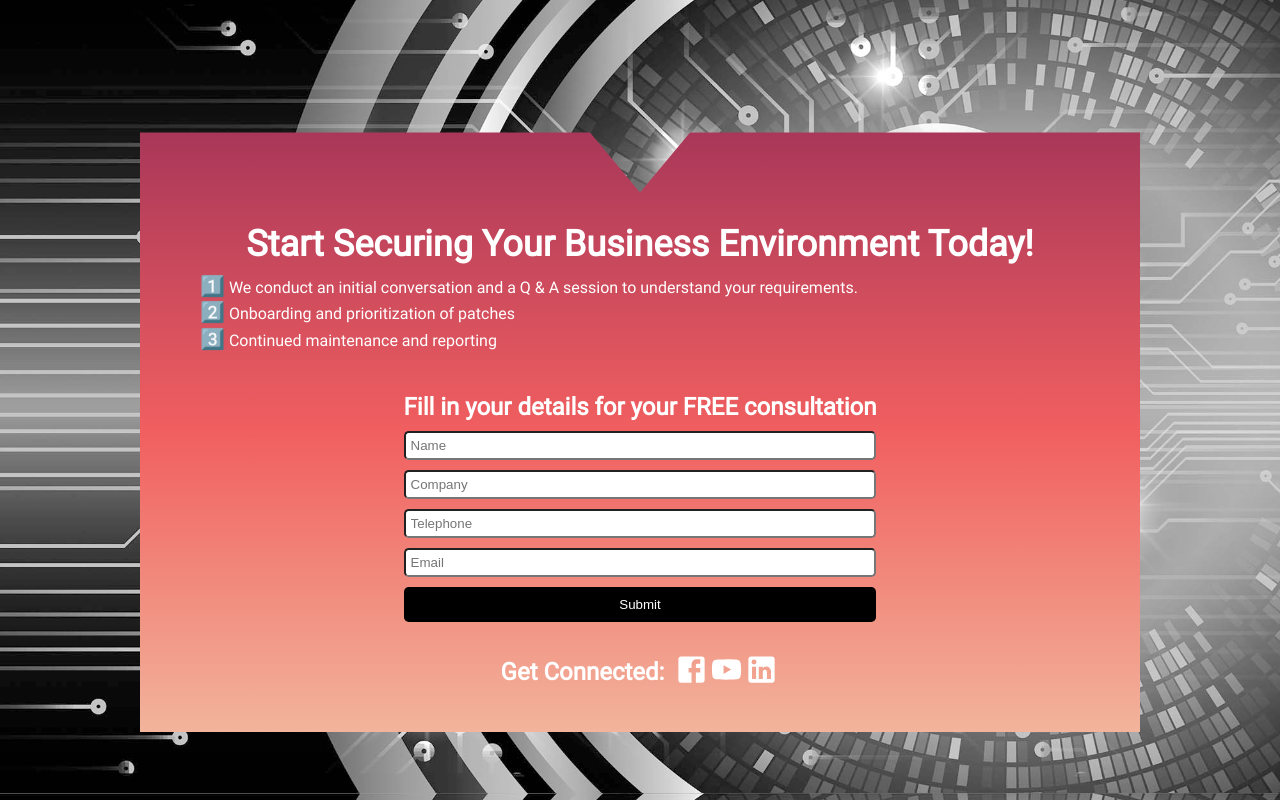
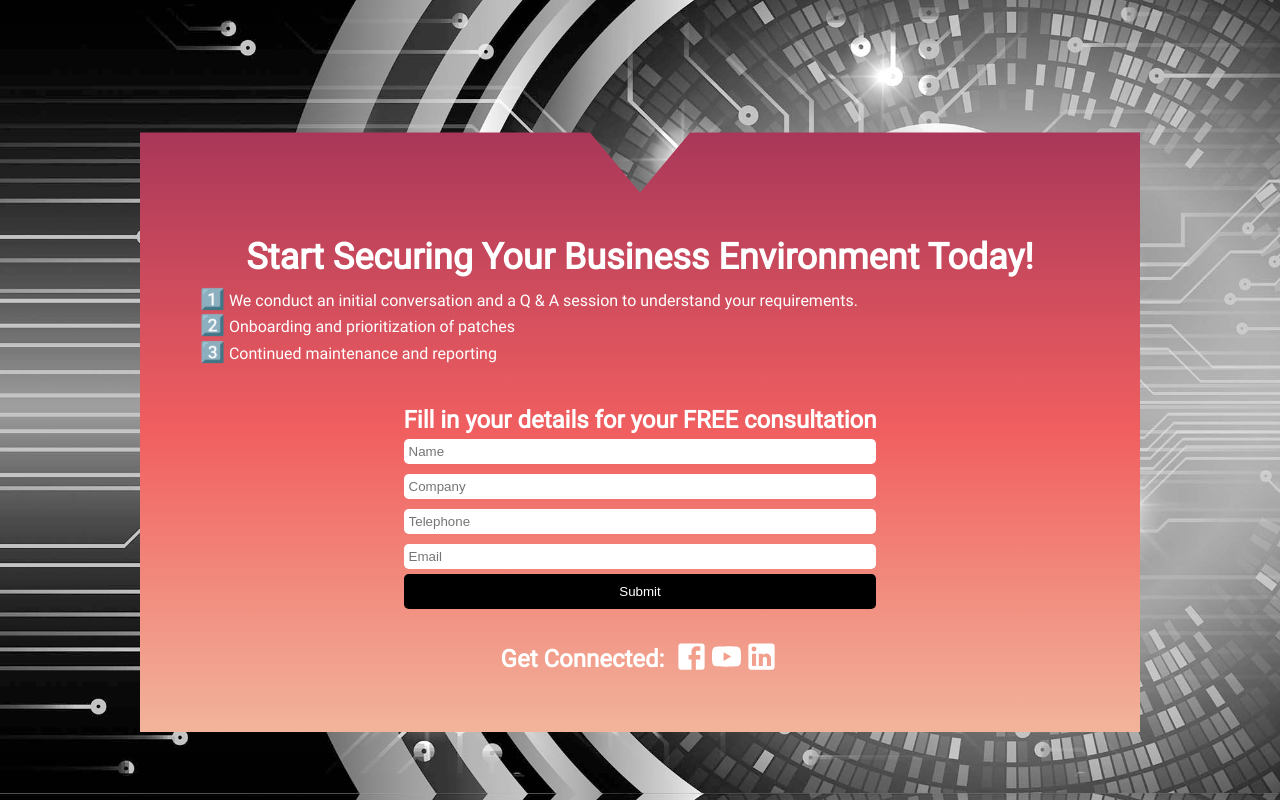
Before and after one commit to mrpeterhanley/patch-vunerability-experts, a Gatsby site: page / in a window 1280 px wide. Shown: the part 3207-4007 px from the top of the page. Built offline with nearby package versions, Linux system fonts and the light colour scheme; Gatsby itself is replaced by a stand-in of ours.

Commit message:
Adjusted styling

```diff
--- a/src/components/GetStarted.js
+++ b/src/components/GetStarted.js
@@ -45,13 +45,14 @@
     form {
         display: flex;
         flex-direction: column;
-        gap: 10px;
         margin: 20px;
     }
 
     input {
         padding: 5px;
         border-radius: 0.3rem;
+        border: none;
+        margin: 5px 0;
     }
 
     button {
@@ -80,7 +81,7 @@
 
     @media screen and (max-width: 700px) {
         .inner {
-            padding: 100px 20px;
+            padding: 100px 20px 20px 20px;
             clip-path: polygon(0 0, 35% 0, 50% 10%, 65% 0, 100% 0, 100% 100%, 65% 100%, 50% 100%, 35% 100%, 0 100%);
         }
     }
```
